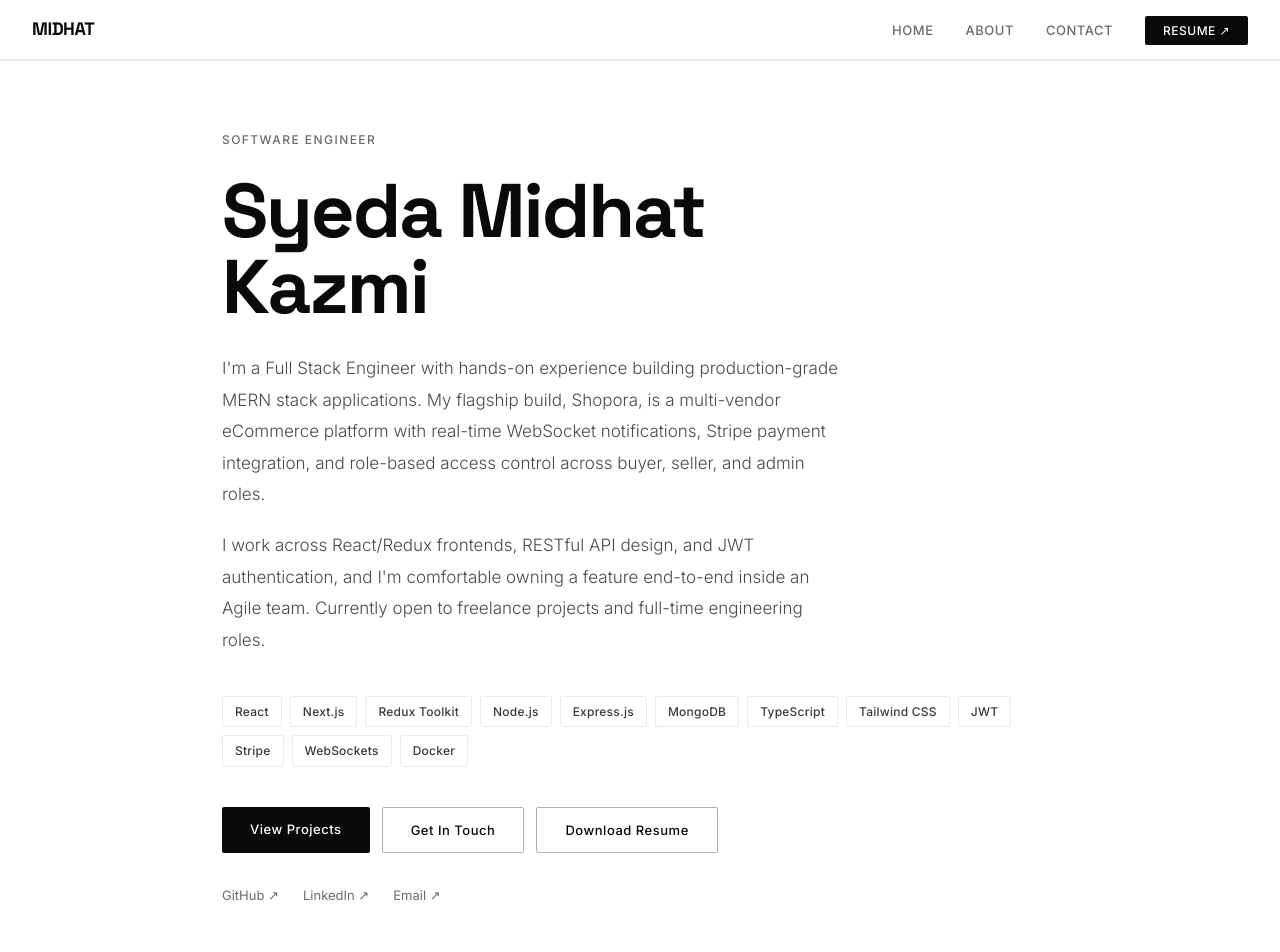
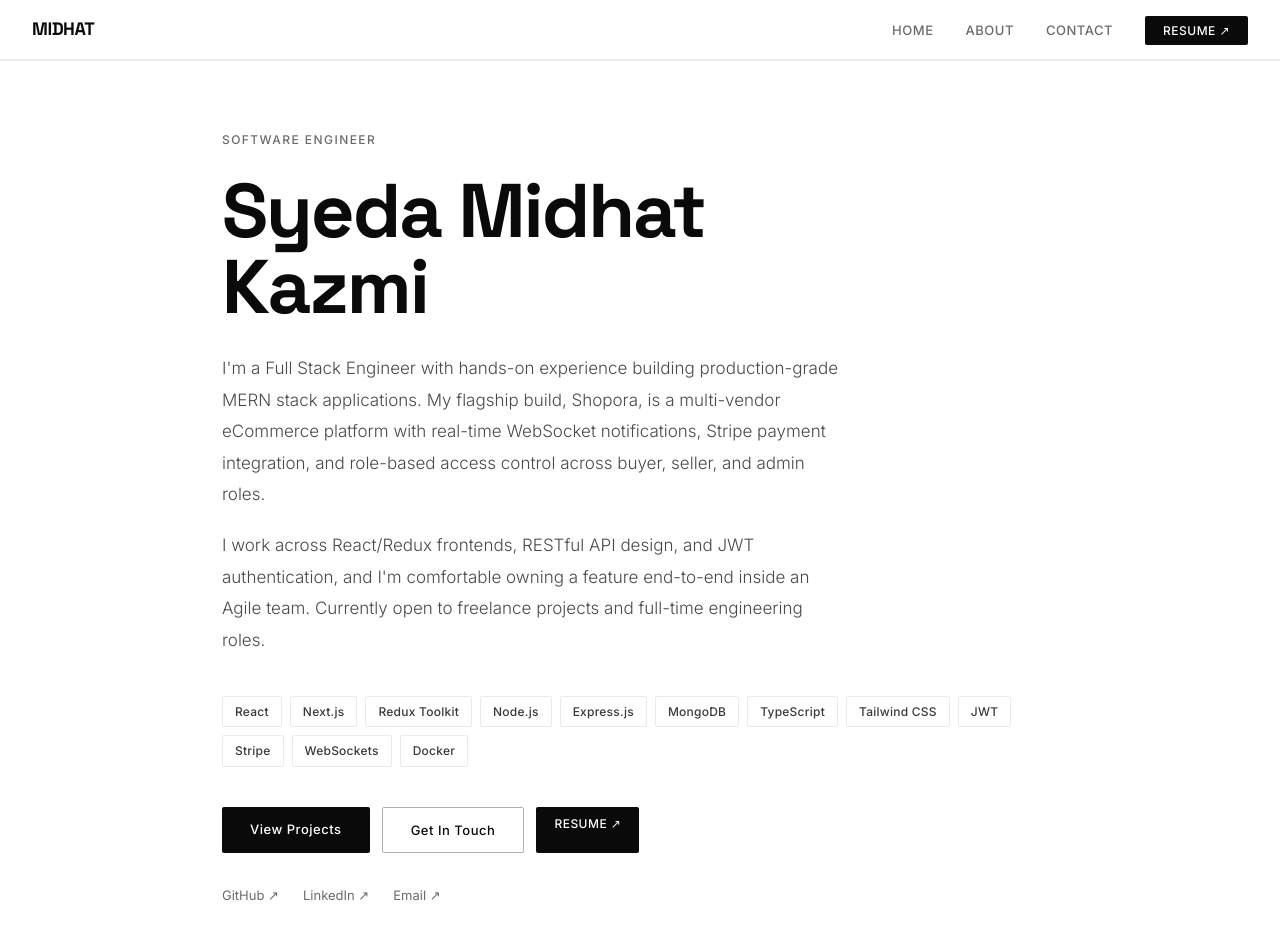
Before and after one commit to Midhat-kazmi/portfolio, a React (Vite) app: page / in a window 1280 px wide. Shown: the top 952 px of the page. Built offline with nearby package versions, Linux system fonts and the light colour scheme.

Commit message:
resume update

```diff
--- a/src/pages/About.jsx
+++ b/src/pages/About.jsx
@@ -152,16 +152,7 @@ export default function About() {
             </p>
             <div style={{ display: "flex", gap: 12, flexWrap: "wrap" }}>
               <a href="mailto:ksyedamidhat@gmail.com" className="btn-primary">Get In Touch</a>
-<li>
-  <a
-    href="/Midhat_resume.pdf"
-    target="_blank"
-    rel="noopener noreferrer"
-    className="nav-link nav-cta"
-  >
-    Resume ↗
-  </a>
-</li>         </div>
+        </div>
           </div>
 
           {/* Quick facts panel */}
--- a/src/pages/Home.jsx
+++ b/src/pages/Home.jsx
@@ -350,14 +350,14 @@ export default function Home() {
         <div style={{ display: "flex", gap: 12, flexWrap: "wrap", marginBottom: "2rem" }}>
           <a href="#projects" className="btn-primary">View Projects</a>
           <Link to="/contact" className="btn-outline">Get In Touch</Link>
-    <a
-  href="https://drive.google.com/uc?export=download&id=1dkwm8vRMUPN2dfdwifHkkYDt9AKnn2LR"
-  target="_blank"
-  rel="noopener noreferrer"
-  className="btn-outline"
->
-  Download Resume
-</a>
+  <a
+    href="/Midhat_resume.pdf"
+    target="_blank"
+    rel="noopener noreferrer"
+    className="nav-link nav-cta"
+  >
+    Resume ↗
+  </a>
         </div>
 
         {/* social links */}
--- a/src/pages/NotFound.jsx
+++ /dev/null
@@ -1,24 +0,0 @@
-import React from 'react';
-import { useNavigate } from 'react-router-dom';
-
-const NotFound = () => {
-  const navigate = useNavigate();
-
-  return (
-    <div className="min-h-screen bg-linear-to-r from-red-100 via-pink-100 to-purple-100 flex flex-col justify-center items-center text-center px-6">
-      <h1 className="text-9xl font-extrabold text-gray-800 mb-4">404</h1>
-      <h2 className="text-3xl font-semibold text-gray-700 mb-6">Page Not Found</h2>
-      <p className="text-gray-600 mb-8 max-w-md">
-        Oops! The page you are looking for doesn’t exist. It might have been removed or you may have mistyped the URL.
-      </p>
-      <button
-        onClick={() => navigate('/')}
-        className="px-8 py-4 bg-purple-500 text-white font-semibold rounded-lg shadow hover:bg-purple-600 transition"
-      >
-        Go Back Home
-      </button>
-    </div>
-  );
-};
-
-export default NotFound;
--- a/src/pages/ProjectDetail.jsx
+++ b/src/pages/ProjectDetail.jsx
@@ -106,7 +106,6 @@ const Portfolio = () => {
           <li><a href="/skills" className="nav-link">Skills</a></li>
           <li><Link to="/portfolio" className="nav-link active">Projects</Link></li>
           <li><Link to="/contact" className="nav-link">Contact</Link></li>
-          <li><a href="/https://drive.google.com/file/d/1KKJwvwLZ3kbS7RhOd0zYQoMZDBjl1l3Z/view?usp=drive_link" target="_blank" rel="noreferrer" className="nav-link nav-cta">Resume ↗</a></li>
         </ul>
       </nav>
 
```
